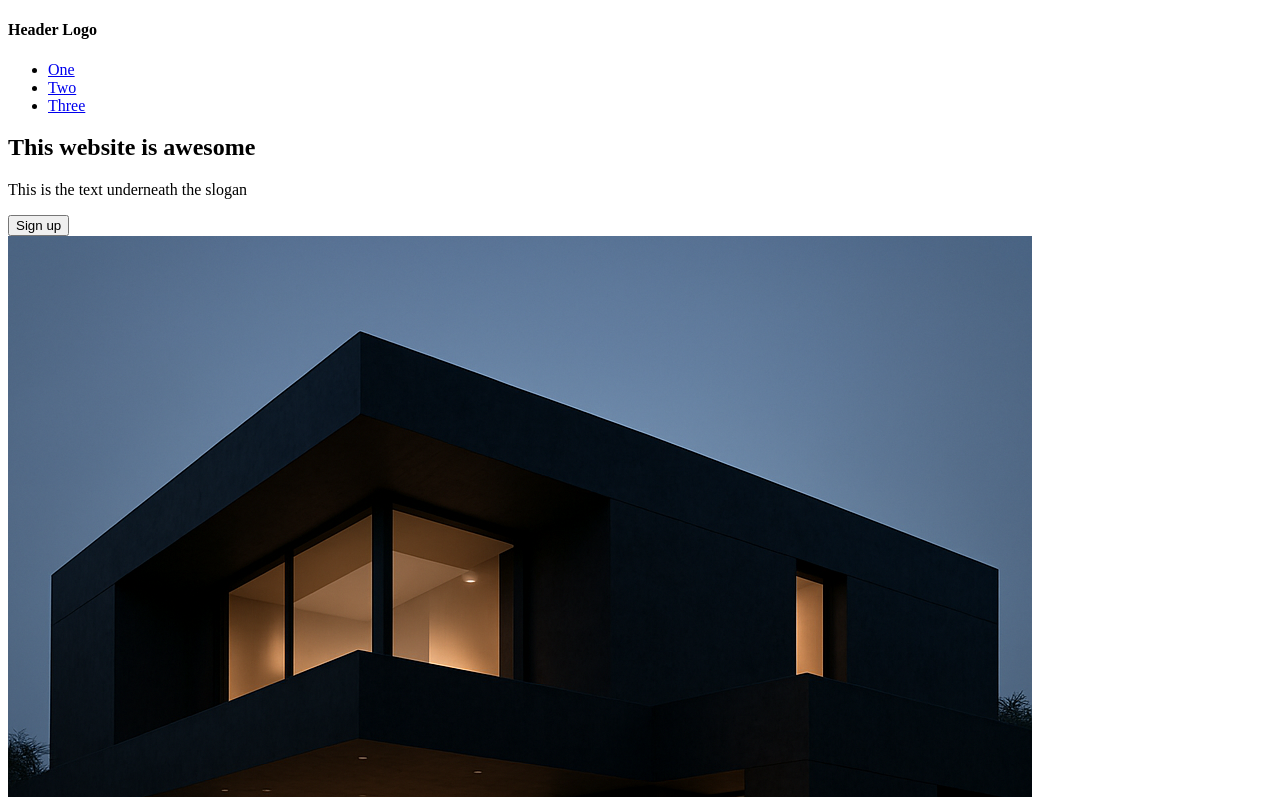
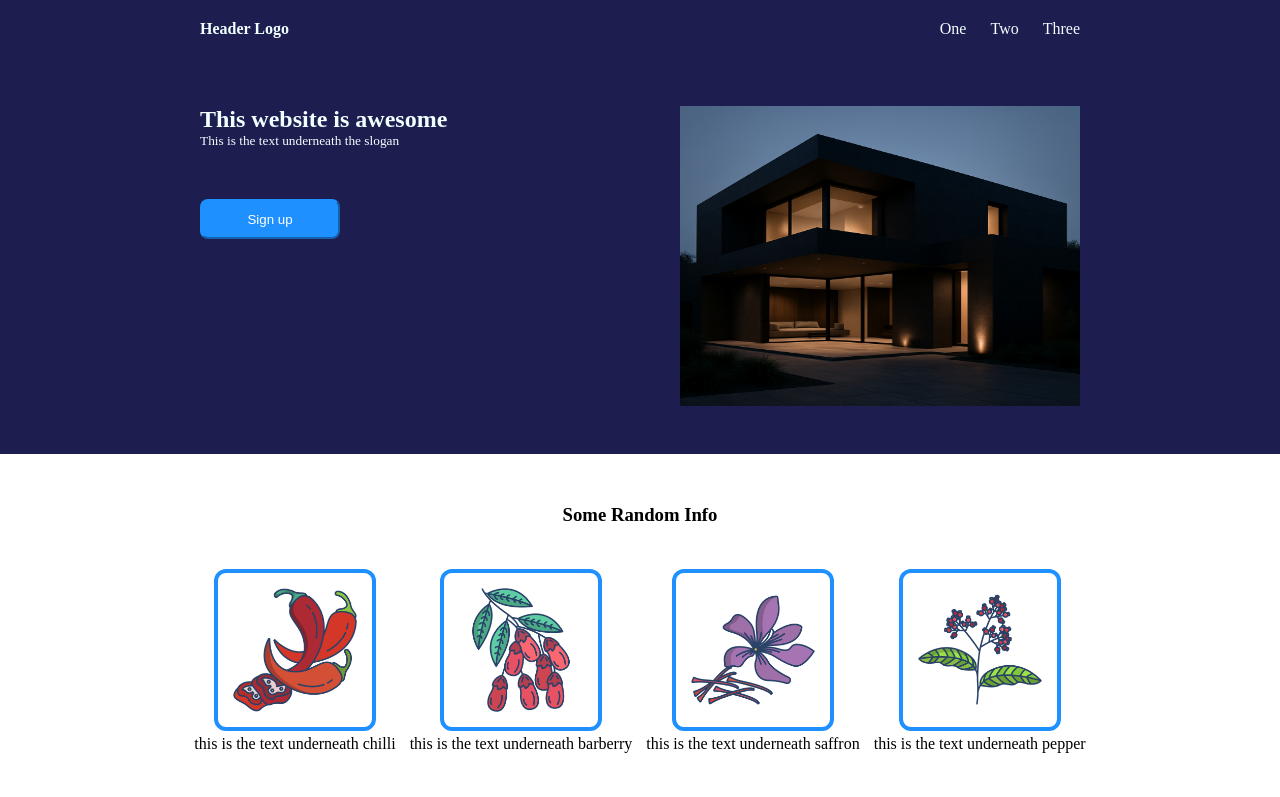
Before and after one commit to FatemehOstvar/Landing_page, a plain HTML site: page index.html in a window 1280 px wide. Shown: the top 797 px of the page. Drawn offline with Linux system fonts and the light colour scheme.

Commit message:
landing page completed

```diff
--- a/index.html
+++ b/index.html
@@ -21,7 +21,7 @@
     <section class="content-1">
         <div class="left">
         <h2>This website is awesome</h2>
-        <p>This is the text underneath the slogan</p>
+        <small>This is the text underneath the slogan</small>
         <button >Sign up</button>
         </div>
         <img src="images/lux_h.png" alt="Luxurious house">
@@ -29,7 +29,7 @@
 
     <section class="content-2">
         <h3>Some Random Info</h3>
-
+        <div class="figures">
         <figure>
         <img src="images/chilli.png" alt="">
         <figcaption>this is the text underneath chilli</figcaption>
@@ -48,24 +48,26 @@
         <img src="images/pepper.png" alt="">
         <figcaption>this is the text underneath pepper</figcaption>
         </figure>
+        </div>
     </section>
 
     <section class="content-3">
-    <blockquote>This is an inspiring quote.it goes on and on.
+    <blockquote>This is an inspiring quote.it goes on and on.it goes on and on.it goes on and on.it goes on and on.it goes on and on.it goes on and on.it goes on and on.it goes on and on.
     <footer>— <cite>The God of Thunder</cite></footer>
     </blockquote>
     </section>
 
     <section class="content-4">
-        <div class="left-items">
+        <div class="left">
         <h4>Call to action! it's free</h4>
         <p>Sign up for free and get access to our newsletter</p>
         </div>
-        <button onclick="">Sign Up</button>
+        <button >Sign Up</button>
+
     </section>
 
     <footer class="footer">
-        Copyright@ Setareh 2025
+        &copy; Setareh 2025
     </footer>
 </body>
 </html>
--- a/style.css
+++ b/style.css
@@ -0,0 +1,132 @@
+@import url('https://fonts.googleapis.com/css2?family=Roboto:wght@400;700&display=swap');
+
+* {
+  margin: 0;
+  padding: 0;
+  box-sizing: border-box;
+}
+
+
+.header{
+    display: flex;
+    justify-content: space-between;
+    background: #1d1d4f;
+    color: azure;
+    padding: 20px 200px;
+}
+
+.header ul {
+  display: flex;
+  list-style-type: none;
+    gap: 24px;
+}
+
+.header ul a{
+
+    color: azure;
+  text-decoration: none;
+}
+.content-1{
+    display: flex;
+    justify-content: space-between;
+    background: #1d1d4f;
+    padding: 48px 200px;
+    /*font-weight: 900;*/
+}
+.content-1 img {
+    width: 400px;
+    height: 300px;
+
+}
+.content-1 .left{
+    display: flex;
+    flex-direction: column;
+    color: azure;
+    /*gap: 5px;*/
+}
+
+.content-1 .left button{
+    border-color: dodgerblue;
+    /*color: azure;*/
+    /*background: dodgerblue;*/
+    /*border-radius: 7px;*/
+    /*width: 140px;*/
+    /*height: 30px;*/
+    /*margin-top: 17px;*/
+}
+
+.figures{
+    display: flex;
+    gap: 14px;
+}
+/*wow*/
+.figures img {
+    padding: 12px;
+    width: 162px;
+    border-radius: 12px;
+    border: 4px solid dodgerblue;
+}
+.content-2 {
+    display: flex;
+    flex-direction: column;
+    align-items: center;
+    text-align: center;
+    gap: 43px;
+    margin-top: 50px;
+}
+/*.container{*/
+/*    background: white;*/
+/*}*/
+.content-4 {
+    display: flex;
+    margin: 100px 200px;
+    background: dodgerblue;
+    justify-content:space-evenly;
+    border-radius: 13px;
+    /*gap: 530px;*/
+}
+
+button{
+    margin: 50px 0;
+    padding-left: 22px;
+    padding-right: 22px;
+    padding-top: 1px;
+    background: dodgerblue;
+    border-color: white;
+    color: white;
+    border-radius: 8px;
+    width: 140px;
+    height: 40px;
+}
+.content-4 .left {
+    display: flex;
+    flex-direction: column;
+    justify-content: center;
+    color: white;
+    font-family: "Helvetica Neue", Helvetica, Arial, sans-serif;
+
+}
+.content-3 {
+    background: lightgrey;
+    font-family: 'Roboto', 'sans-serif';
+    font-style: italic;
+    font-size: 40px;
+    padding: 150px 400px 0 400px;
+
+    margin-top: 70px;
+}
+
+.content-3 footer{
+    font-weight: bold;
+    display: flex;
+    justify-content: flex-end;
+    font-family: 'Roboto', 'sans-serif';
+    padding: 100px 40px 100px 0;
+}
+
+.footer{
+    background: #1d1d4f;
+    color: azure;
+    text-align: center;
+    padding: 10px;
+}
```
